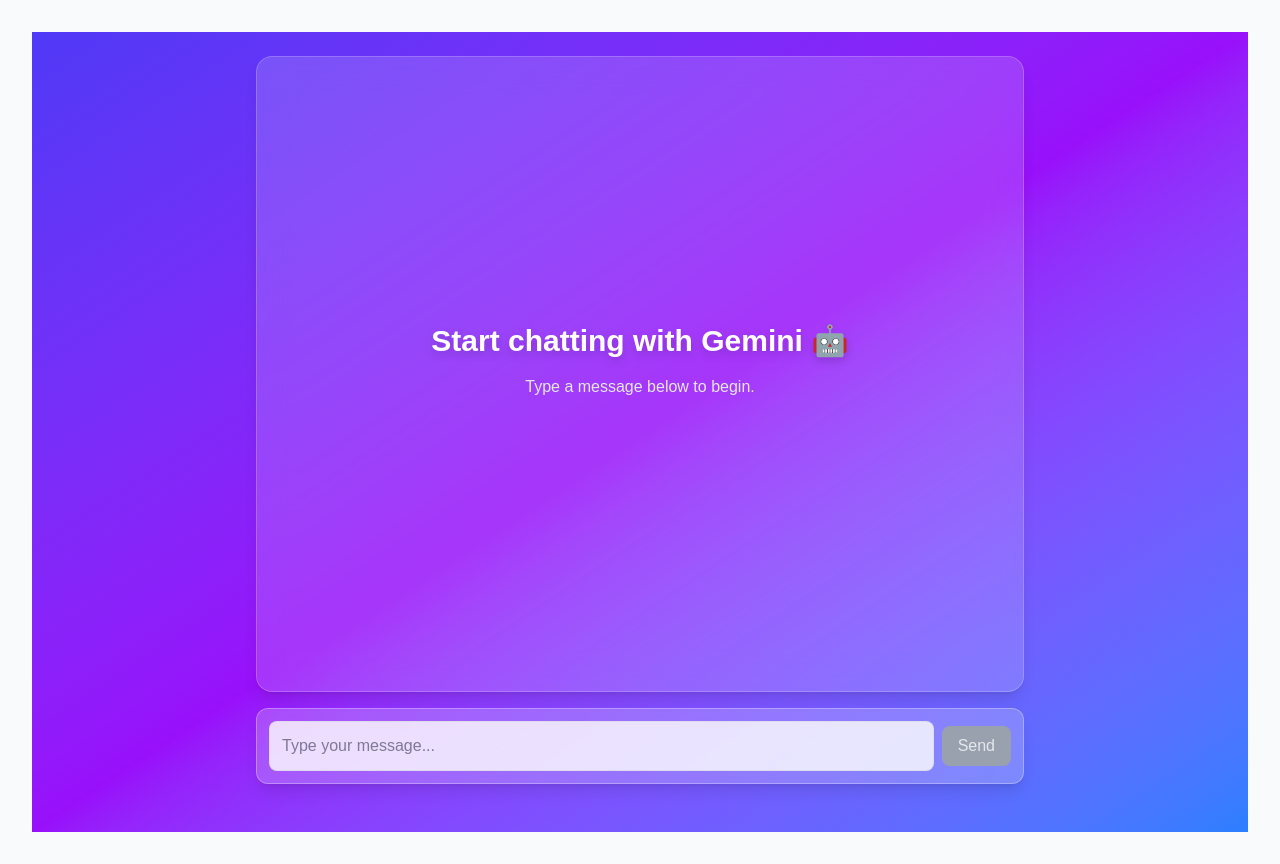
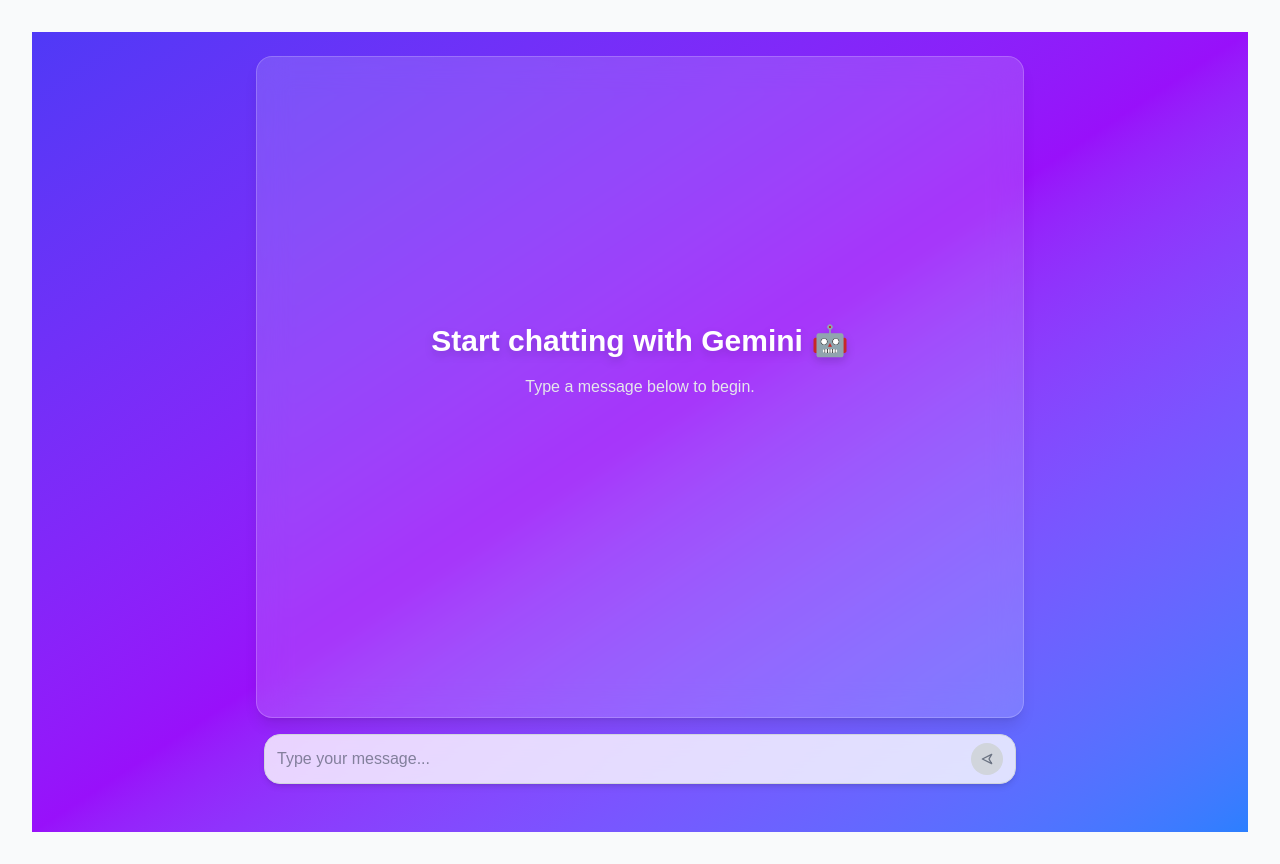
Before and after one commit to Neel200/ChatBot, a Next.js app: page / in a window 1280 px wide. Built offline with nearby package versions, Linux system fonts and the light colour scheme.

Commit message:
Updated homepage layout

```diff
--- a/pages/index.tsx
+++ b/pages/index.tsx
@@ -215,39 +215,60 @@
           </div>
         </div>
 
-        {/* Input Area */}
-        <div className="w-full max-w-3xl bg-white/20 backdrop-blur-md border border-white/30 mt-3 sm:mt-4 rounded-xl shadow-lg p-2 sm:p-3">
-          <div className="flex flex-col sm:flex-row space-y-2 sm:space-y-0 sm:space-x-2 items-stretch sm:items-center">
+        {/* Input Area (ChatGPT-style) */}
+        <div className="w-full max-w-3xl mt-3 sm:mt-4 px-2">
+          <div className="relative flex items-center bg-white/80 backdrop-blur-md border border-gray-300 rounded-2xl shadow-md px-3 py-2 sm:py-3 focus-within:ring-2 focus-within:ring-indigo-400 transition">
             <input
               type="text"
               value={input}
               onChange={(e) => setInput(e.target.value)}
               onKeyDown={handleKeyDown}
-              className="border border-gray-300/50 rounded-lg p-3 flex-grow focus:outline-none focus:ring-2 focus:ring-indigo-400 bg-white/80 text-sm sm:text-base"
+              className="flex-grow bg-transparent border-none focus:outline-none text-gray-800 text-sm sm:text-base pr-12"
               placeholder="Type your message..."
             />
+
+            {/* Send / Stop buttons */}
             {!loading ? (
               <button
                 onClick={sendMessage}
                 disabled={!input.trim()}
-                className={`w-full sm:w-auto px-4 py-2 rounded-lg font-medium transition text-sm sm:text-base ${
+                className={`absolute right-3 flex items-center justify-center w-8 h-8 rounded-full transition ${
                   input.trim()
-                    ? "bg-indigo-600 text-white hover:bg-indigo-700"
-                    : "bg-gray-400 text-gray-200 cursor-not-allowed"
+                  ? "bg-indigo-600 hover:bg-indigo-700 text-white"
+                  : "bg-gray-300 text-gray-500 cursor-not-allowed"
                 }`}
               >
-                Send
+                {/* Send Icon */}
+                <svg
+                  xmlns="http://www.w3.org/2000/svg"
+                  fill="none"
+                  viewBox="0 0 24 24"
+                  strokeWidth={2}
+                  stroke="currentColor"
+                  className="w-4 h-4"
+                >
+                  <path strokeLinecap="round" strokeLinejoin="round" d="M5 12l14-7-4 7 4 7-14-7z" />
+                </svg>
               </button>
             ) : (
               <button
                 onClick={stopGenerating}
-                className="w-full sm:w-auto bg-red-500 text-white px-4 py-2 rounded-lg hover:bg-red-600 transition font-medium text-sm sm:text-base"
+                className="absolute right-3 flex items-center justify-center w-8 h-8 rounded-full bg-red-500 hover:bg-red-600 text-white transition"
               >
-                Stop
+                {/* Stop (square) icon */}
+                <svg
+                  xmlns="http://www.w3.org/2000/svg"
+                  fill="currentColor"
+                  viewBox="0 0 24 24"
+                  className="w-3.5 h-3.5"
+                >
+                  <rect x="6" y="6" width="12" height="12" rx="1" />
+                </svg>
               </button>
             )}
           </div>
         </div>
+
       </div>
     </div>
   );
```
